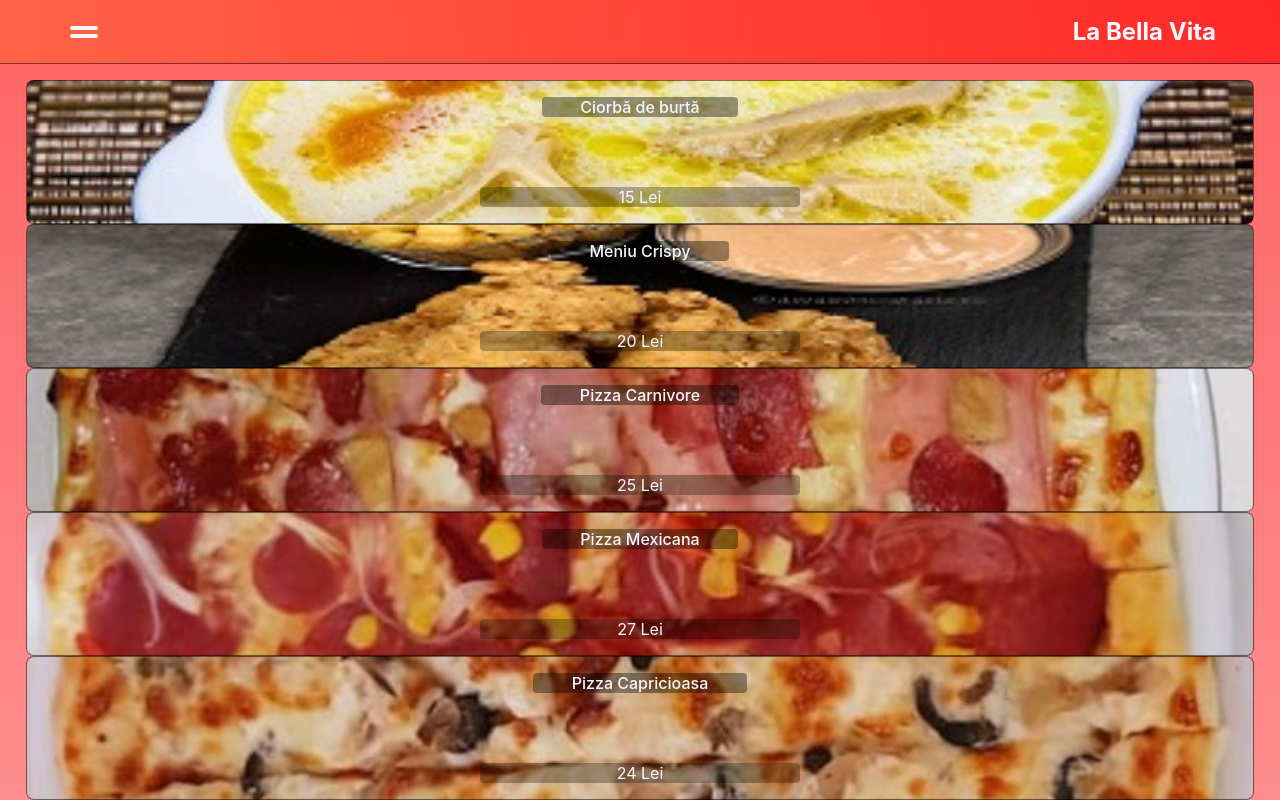
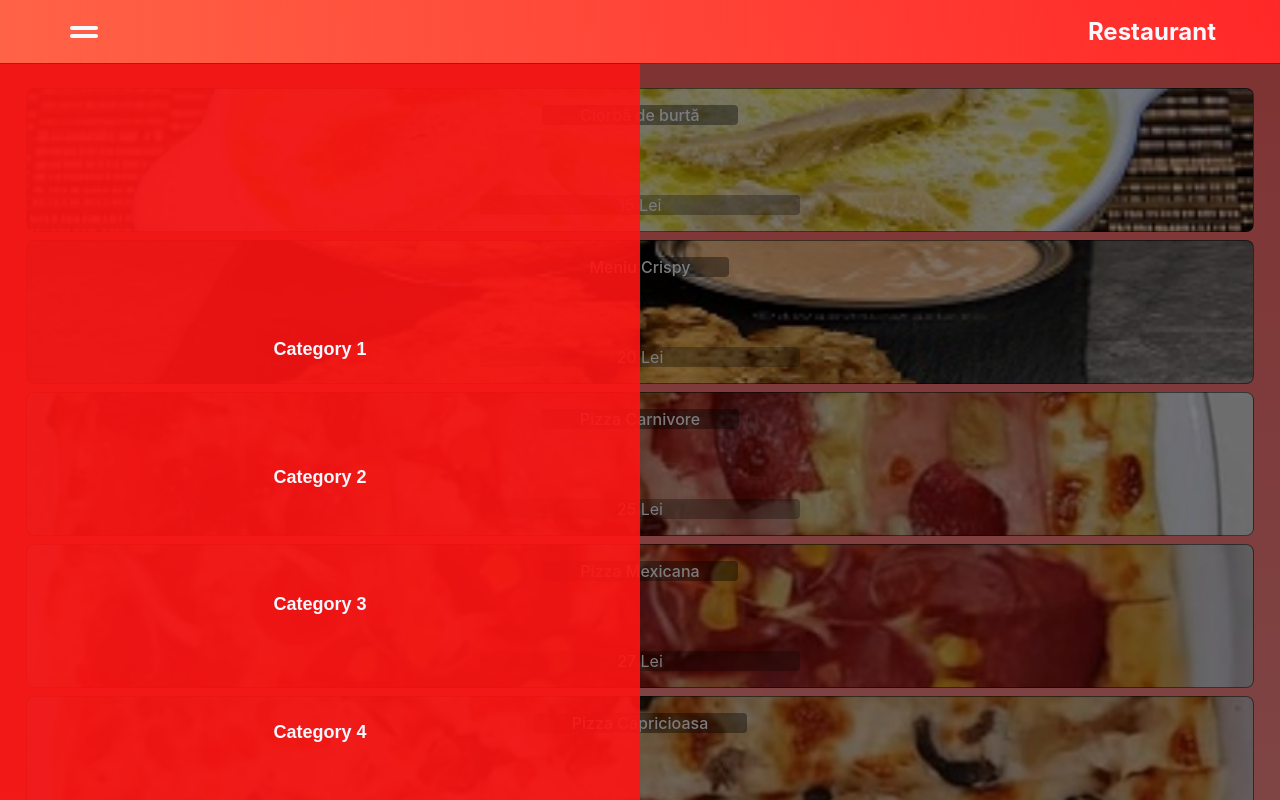
Before and after one commit to albu-alex/restaurant-menu, a Next.js app: page / in a window 1280 px wide. Both pictures are taken after a click on the button 84 px from the left and 31 px from the top of the page. Shown: the top 800 px of the page. Built offline with nearby package versions, Linux system fonts and the light colour scheme.

Commit message:
Template ready

```diff
--- a/components/Header.tsx
+++ b/components/Header.tsx
@@ -15,7 +15,7 @@ const Header: React.FC = () => {
             <button className={styles.button} onClick={toggleSideMenu}>
                 <FontAwesomeIcon className={styles.icon} icon={faGripLines} />
             </button>
-            <p className={styles.title}>La Bella Vita</p>
+            <p className={styles.title}>Restaurant</p>
         </div>
     )
 }
--- a/components/NavigationMenu.tsx
+++ b/components/NavigationMenu.tsx
@@ -1,21 +1,21 @@
 import * as React from 'react';
-import styles from "../styles/NavigationMenu.module.css"
+import styles from "../styles/NavigationMenu.module.css";
 
 const NavigationMenu: React.FC = () => {
     return (
         <div className={styles.backgroundContainer}>
             <div className={styles.container}>
                 <div className={styles.list}>
-                    <button className={styles.button}>
+                    <button className={styles.button} onClick={() => window.scroll(0, 0)}>
                         <p className={styles.category}>Category 1</p>
                     </button>
-                    <button className={styles.button}>
+                    <button className={styles.button} onClick={() => window.scroll(0, 0.1 * window.innerHeight)}>
                         <p className={styles.category}>Category 2</p>
                     </button>
-                    <button className={styles.button}>
+                    <button className={styles.button} onClick={() => window.scroll(0, 0.2 * window.innerHeight)}>
                         <p className={styles.category}>Category 3</p>
                     </button>
-                    <button className={styles.button}>
+                    <button className={styles.button} onClick={() => window.scroll(0, 0.3 * window.innerHeight)}>
                         <p className={styles.category}>Category 4</p>
                     </button>
                 </div>
--- a/pages/index.tsx
+++ b/pages/index.tsx
@@ -1,27 +1,27 @@
 import {NextPage} from "next";
+import { useEffect, useState } from "react";
+
 import styles from '../styles/Menu.module.css';
 import MenuItem from "../components/MenuItem";
 import Header from "../components/Header";
 import NavigationMenu from "../components/NavigationMenu";
 import {MenuItemInterface} from "../components/MenuItemInterface";
-import {useEffect, useState} from "react";
+
 import {ciorba, crispy, carnivore, mexicana, capricioasa, bellaPlus} from "../globals/FoodMenu";
 
 const Menu: NextPage = () => {
     const [headerOpacity, setHeaderOpacity] = useState(1);
     const [isSideMenuShown, setIsSideMenuShown] = useState(false)
-
     const menuItems: MenuItemInterface[] = [ciorba, crispy, carnivore, mexicana, capricioasa, bellaPlus]
 
     useEffect(() => {
         window.onscroll = () => {
             setHeaderOpacity(Math.min(100 / window.scrollY > 0.25 ? 100 / window.scrollY : 0, 1));
         }
-    })
-
-    useEffect(() => {
-        const isSideMenuShown = localStorage.getItem("isSideMenuShown");
-        setIsSideMenuShown(isSideMenuShown === 'true');
+        setInterval(() => {
+            const isSideMenuShown = localStorage.getItem("isSideMenuShown");
+            setIsSideMenuShown(isSideMenuShown === 'true');
+        }, 15)
     })
 
     return (
@@ -31,10 +31,12 @@ const Menu: NextPage = () => {
             </div>
             <div>
                 {isSideMenuShown &&
-                    <NavigationMenu/>
+                    <NavigationMenu />
                 }
                 {menuItems.map((specifications, index) =>
-                    <MenuItem key={index} specifications={specifications} />
+                    <div key={index} style={{marginBottom: '1vh', marginTop: '1vh'}}>
+                        <MenuItem specifications={specifications} />
+                    </div>
                 )}
             </div>
         </div>
--- a/styles/NavigationMenu.module.css
+++ b/styles/NavigationMenu.module.css
@@ -4,13 +4,15 @@
     z-index: 1;
     top: 8vh;
     left: 0;
-    background-color: rgb(255, 20, 20);
-    overflow-x: hidden;
+    background-color: rgba(255, 20, 20, 0.9);
+    overflow: hidden;
+    touch-action: none;
+    -ms-touch-action: none;
     transition: 0.1s;
 }
 
 .list {
-    margin-top: 20%;
+    margin-top: 40%;
     height: 60%;
     width: 100%;
     display: flex;
@@ -42,4 +44,6 @@
     height: 92vh;
     width: 100vw;
     background-color: rgba(0, 0, 0, 0.5);
+    touch-action: none;
+    -ms-touch-action: none;
 }
--- a/styles/globals.css
+++ b/styles/globals.css
@@ -4,6 +4,7 @@ body {
   margin: 0;
   font-family: -apple-system, BlinkMacSystemFont, Segoe UI, Roboto, Oxygen,
     Ubuntu, Cantarell, Fira Sans, Droid Sans, Helvetica Neue, sans-serif;
+  scroll-behavior: smooth;
 }
 
 a {
```
